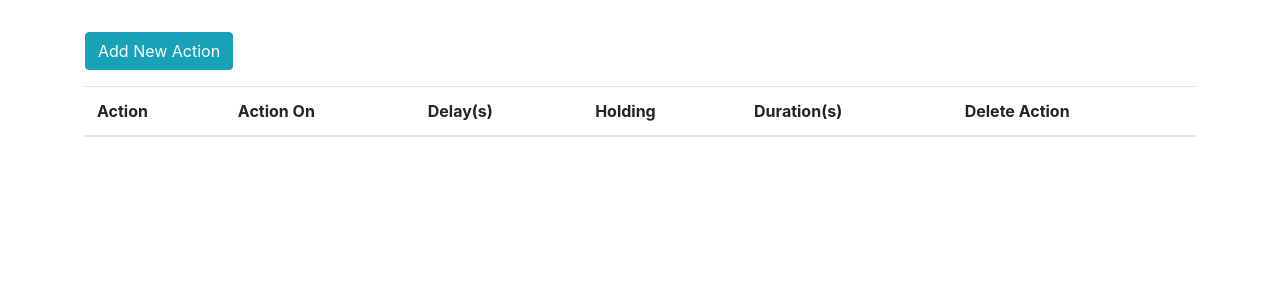
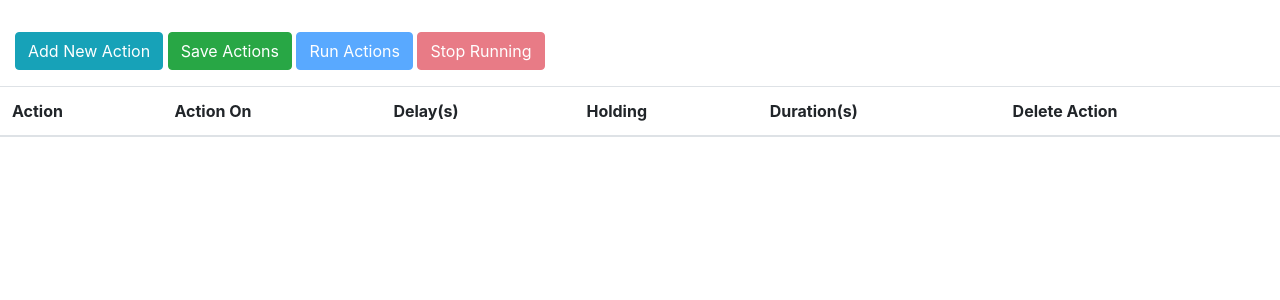
Before and after one commit to JerryLiux64/Serial_Mouse_Clicker, a Flask app: template webpage/templates/index.html in a window 1280 px wide. Shown: the part 224-524 px from the top of the page. Run offline with Flask 2, Linux system fonts and the light colour scheme; the template is opened without the code that fills it, so the values that code supplies are empty; some libraries are stand-ins or nearby versions.

Commit message:
Add alert message. Check empty input at save-action.

```diff
--- a/webpage/templates/index.html
+++ b/webpage/templates/index.html
@@ -53,16 +53,30 @@
             </form>
         </div>
 </div> -->
-
-
-
-<div class="container">
-    <div class="row">
-        <div class="col-sm-3">
-            <button type="button" class="btn btn-info add-new mb-3"><i class="fa fa-plus"></i> Add New Action</button>
+<div id="message">
+    <div style="padding: 5px;">
+        <div id="saved-msg" class="alert alert-info alert-dismissible" style="display: none">
+            <button type="button" class="close" data-dismiss="alert">&times;</button>
+            <strong>Success!</strong> Actions saved. Ready to start.
+        </div>
+        <div id="error-fill-msg" class="alert alert-danger alert-dismissible" style="display: none">
+            <button type="button" class="close" data-dismiss="alert">&times;</button>
+            <strong>Error!</strong> Please fill all options before saving actions.</strong>
         </div>
     </div>
-    <table class="table table-striped">
+</div>
+
+<div class="container-fluid">
+    <div class="row">
+        <div class="col-sm-8">
+            <button type="button" class="btn btn-info add-new mb-3" data-toggle="tooltip" title="Add new action"><i class="fa fa-plus"></i> Add New Action</button>
+            <button type="button" class="btn btn-success save-act mb-3" data-toggle="tooltip" title="Save all actions"><i class="fa fa-plus"></i> Save Actions</button>
+            <button type="button" class="btn btn-primary run-act mb-3" data-toggle="tooltip" title="Run actions" disabled><i class="fa fa-plus"></i> Run Actions</button>
+            <button type="button" class="btn btn-danger stop-act mb-3" data-toggle="tooltip" title="Stop running" disabled><i class="fa fa-plus"></i> Stop Running</button>
+        </div>
+    </div>
+    <div class="row">
+    <table class="table table-striped" id = "actionTable">
             <thead>
                 <tr>
                     <!-- <th>Action Number</th> -->
@@ -77,21 +91,24 @@
         </table>
     </div>
 </div>
+</div>
 {% endblock %}
 
 {% block script %}
 <script>
+
+var delayInMilliseconds = 3000;
+
 $(document).ready(function(){
     $('[data-toggle="tooltip"]').tooltip();
     // Append table with add row form on add new button click
     $(".add-new").click(function(){
-        //$(this).attr("disabled", "disabled");
         var index = $("table tbody tr:last-child").index();
         var row =
                 '<tr>' +
                 '<td class="ActionRow">' +
                 '<form>' +
-                    '<select name="actions" id="actions" class="custom-select mb-3">' +
+                '<select name="actions" id="actions" class="form-control mb-3">' +
                 '<option selected disabled>Select Actions</option>' +
                 '<option value="mouse">Click Mouse</option>' +
                 '<option value="key">Press Key</option>' +
@@ -100,7 +117,7 @@ $(document).ready(function(){
                 '</td>' +
                 '<td>' +
                 '<form>' +
-                    '<select name="target" id="target-mouse" class="custom-select mb-3">' +
+                '<select name="target" id="target-mouse" class="form-control mb-3">' +
                 '<option selected disabled>Choose action on the left</option>' +
                 '</select>' +
                 '</form>' +
@@ -111,7 +128,7 @@ $(document).ready(function(){
                 '</td>' +
                 '<td>' +
                 '<form>' +
-                    '<select name="holding" id="holding" class="custom-select mb-3">' +
+                '<select name="holding" id="holding" class="form-control mb-3">' +
                 '<option selected>No</option>' +
                 '<option>Yes</option>' +
                 '</select>' +
@@ -127,6 +144,44 @@ $(document).ready(function(){
         $("table").append(row);
     });
 
+    $(".save-act").click(function(){
+        var empty = false;
+        var selectinput = $("#actionTable").find("select");
+        var forminput = $("#actionTable").find("input");
+        selectinput.each(function(){
+            // console.log($(this).val());
+            // $(this).addClass("error");
+            if($(this).val() == null){
+                $(this).addClass("error");
+                empty = true;
+            }
+        });
+        forminput.each(function(){
+            if(!$(this).val()){
+                $(this).addClass("error");
+                empty = true;
+            }
+        });
+        if(empty){
+            $("#message").css("z-index", 999);
+            $("#error-fill-msg").show().delay(1300).fadeOut();
+            setTimeout(function() {
+                $("#message").css("z-index", -1);
+            }, 1300);
+            //$("#error-fill-msg").addClass("in").delay(1000).fadeOut();
+        }
+        else{
+            $("#message").css("z-index", 999);
+            $("#saved-msg").show().delay(1300).fadeOut();
+            setTimeout(function() {
+                $("#message").css("z-index", -1);
+            }, 1300);
+            //$("#saved-msg").addClass("in").delay(1000).fadeOut();
+        };
+
+
+    });
+
     // Delete row on delete button click
 	$(document).on("click", ".delete", function(){
         $(this).parents("tr").remove();
@@ -138,24 +193,32 @@ $(document).ready(function(){
         var key = $dropdown.val();
         var $targetmouse = $(this).parents('tr').find("select[id='target-mouse']");
         var $targetkey = $(this).parents('tr').find("input[id='target-key']");
-        //console.log($targetmouse)
-        //var $targetkey = $("#target-key");
         console.log(key);
-        // var $targetmouse = $("#target-mouse");
         switch(key) {
             case "mouse":
                 var vals = ["Left-Click", "Right-Click"]
-                $targetkey.hide();
-                $targetmouse.show()
-                $targetmouse.empty();
+                //$targetkey.hide();
+                //$targetmouse.show();
+                //$targetmouse.empty();
                 $.each(vals, function(index, value){
                     $targetmouse.append("<option>" + value + "</option>");
                 });
                 break;
             case "key":
                 $targetmouse.hide();
-                $targetkey.show()
+                $targetkey.show();
                 break;
+        }
+    });
+
+    $(document).on("change", "select", function(){
+        $(this).removeClass("error");
+    });
+
+    $(document).on("change", "input", function(){
+        console.log($(this).val())
+        if($(this).val().length !== 0){
+            $(this).removeClass("error");
         }
     });
 });
```
Lines whose indentation alone changed are shown as unchanged.
